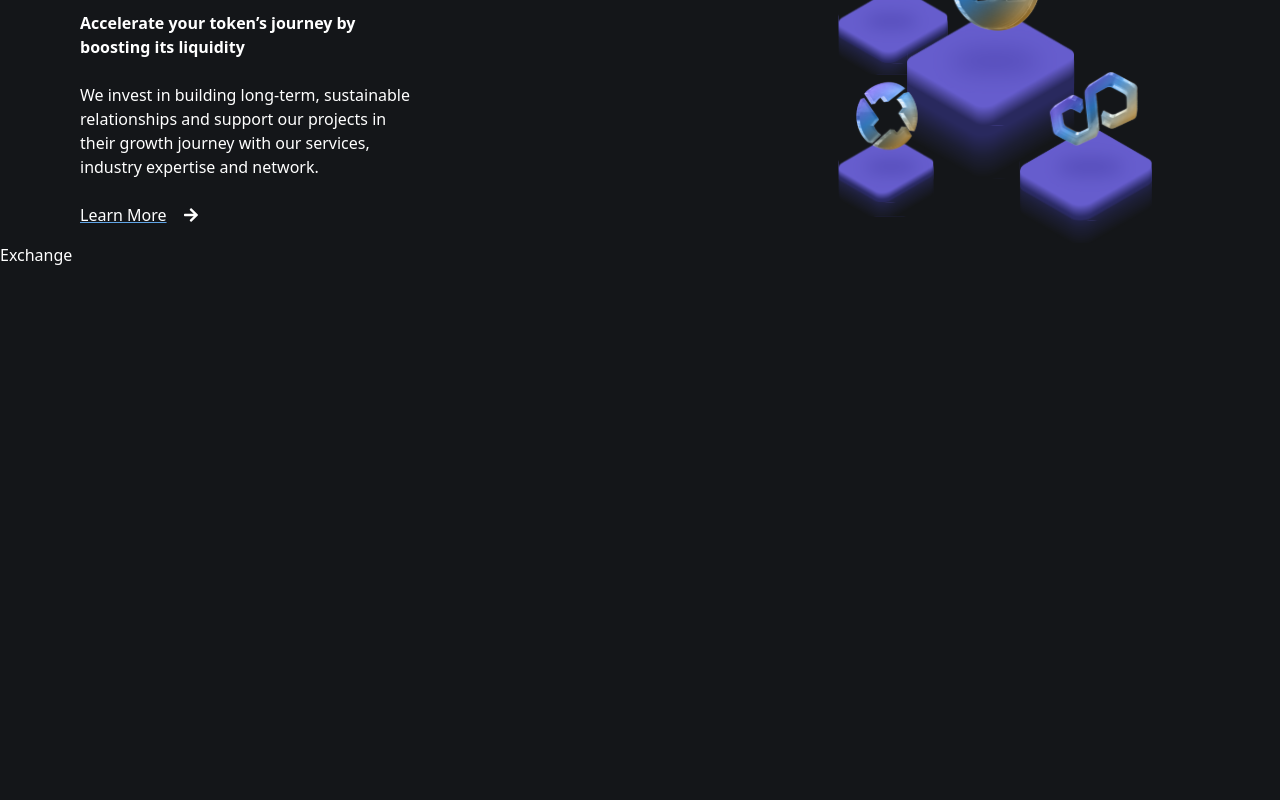
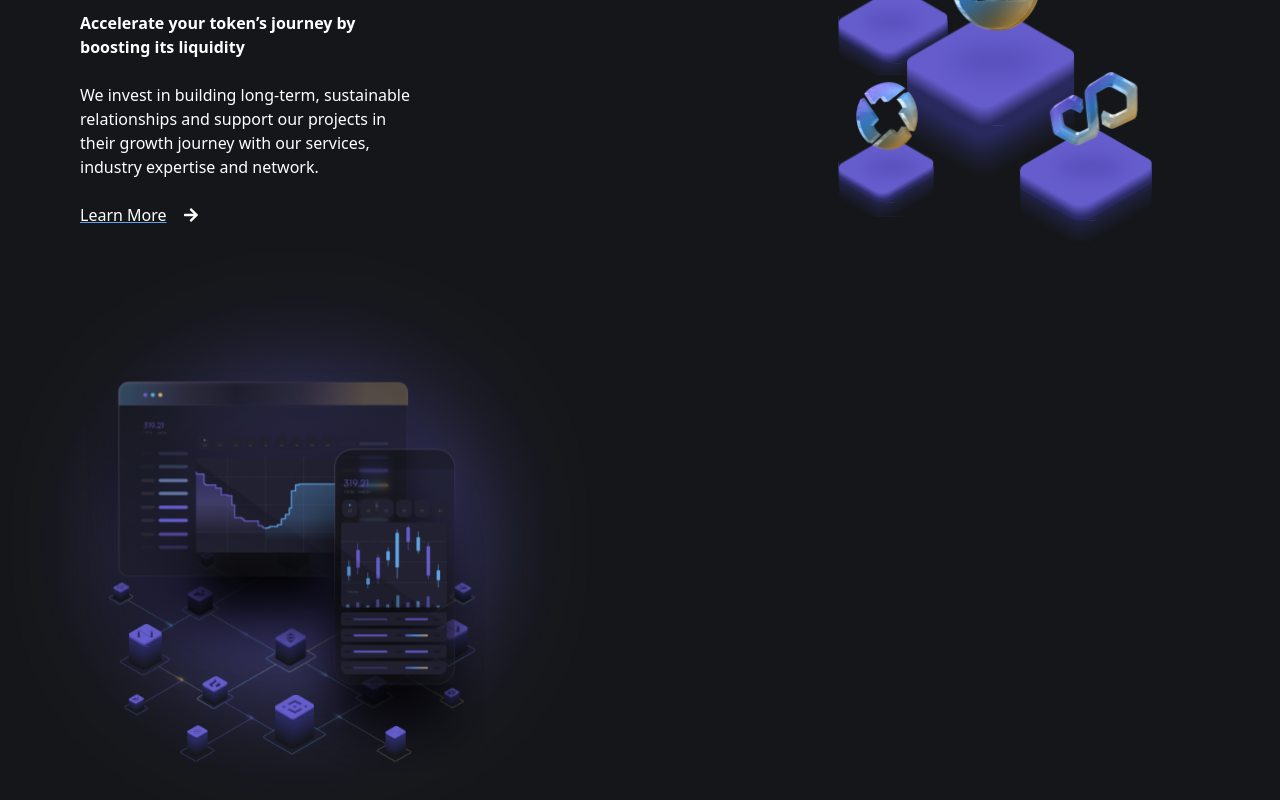
Before and after one commit to Shookrun/Gravity, a Next.js app: page / in a window 1280 px wide. Shown: the part 1496-2296 px from the top of the page. Before the commit the page ends 1763 px from the top, so only its background shows below. Built offline with nearby package versions, Linux system fonts and the light colour scheme.

Commit message:
change file structure

```diff
--- a/app/components/Exchange/page.jsx
+++ b/app/components/Exchange/page.jsx
@@ -1,8 +1,19 @@
+import Image from 'next/image'
 import React from 'react'
 
 const Exchange = () => {
   return (
-    <div>Exchange</div>
+    <div>
+        <div>
+            <Image
+            src={"/exchange.svg"}
+            width={600}
+            height={600}
+            alt=''
+            />
+        </div>
+        <div></div>
+    </div>
   )
 }
 
--- /dev/null
+++ b/app/components/MarketingProject/MarketingComponent/page.jsx
@@ -0,0 +1,23 @@
+import React from 'react'
+import { FaArrowRight } from 'react-icons/fa'
+
+const MarketingComponent = () => {
+  return (
+    <div className="w-[30%] flex flex-col gap-6">
+    <h2 className="text-2xl">Market Making for Crypto Projects</h2>
+    <p className="font-bold">
+      Accelerate your token’s journey by boosting its liquidity
+    </p>
+    <p>
+      We invest in building long-term, sustainable relationships and support
+      our projects in their growth journey with our services, industry
+      expertise and network.
+    </p>
+    <h4 className="flex items-center gap-4 underline leading-relax decoration-[#5FA4E6]">
+      Learn More <FaArrowRight />
+    </h4>
+  </div>
+  )
+}
+
+export default MarketingComponent
```
